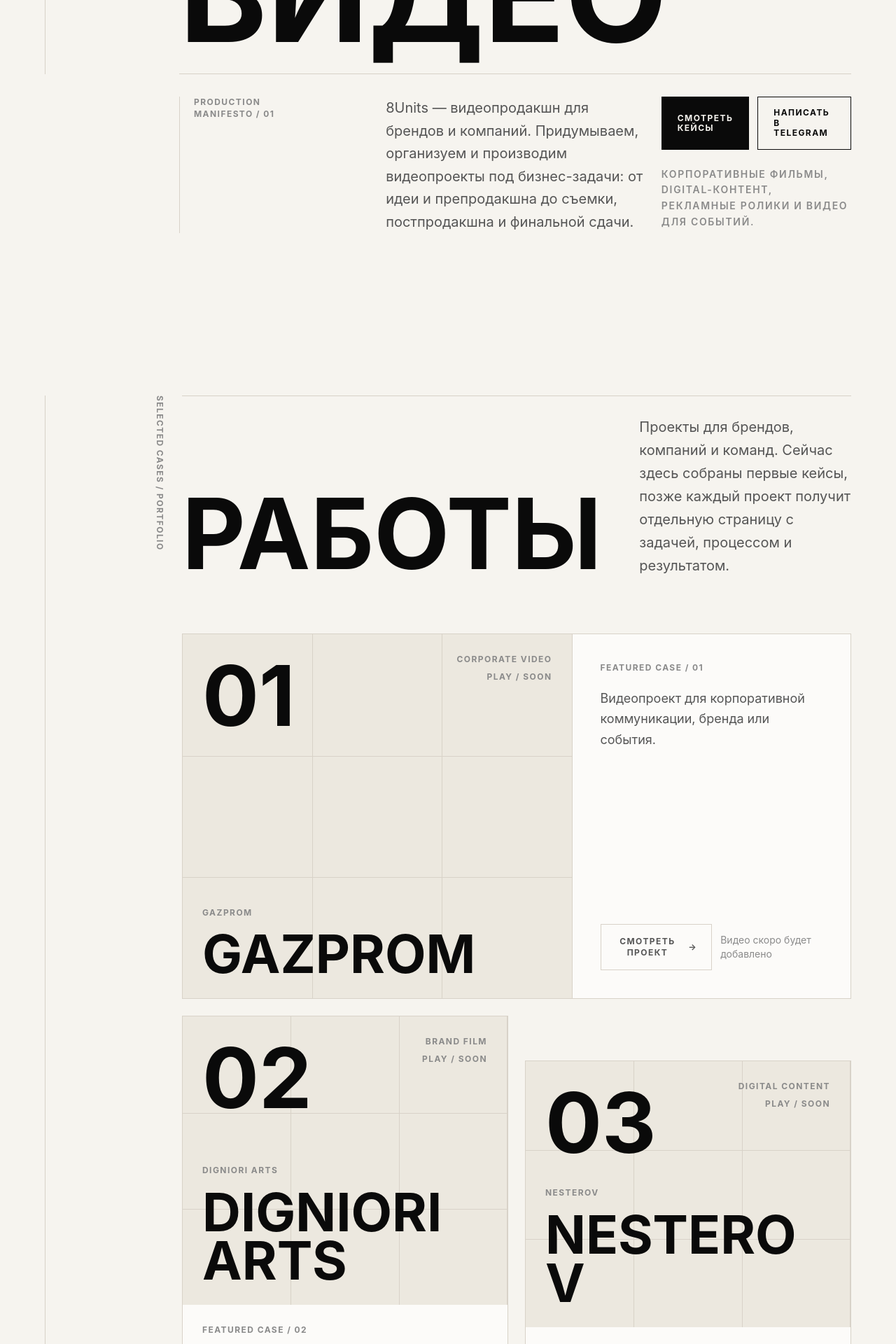
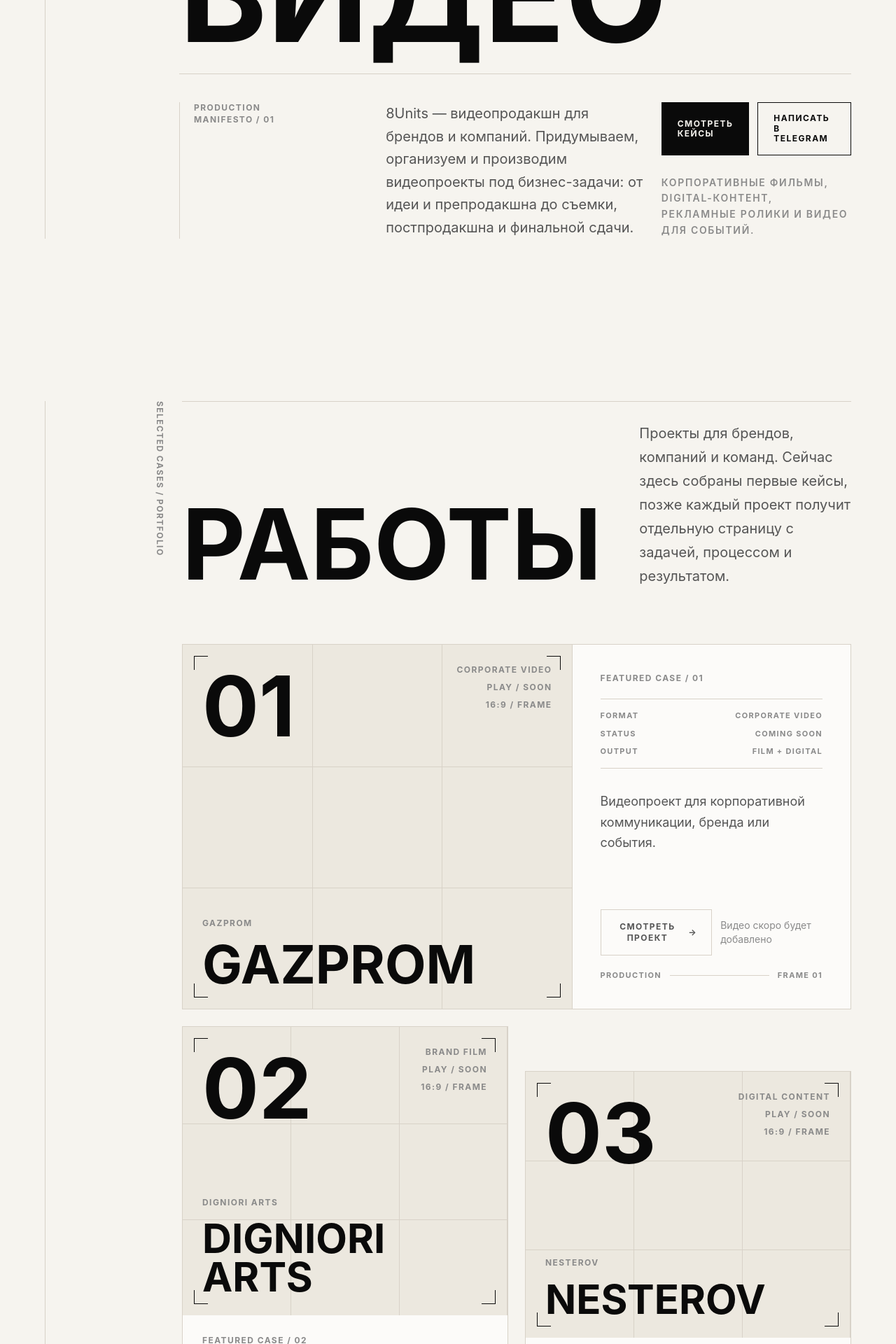
Before and after one commit to thisisryabov/8Units-site, a Next.js app: page / in a window 1280 px wide. Shown: the part 760-2680 px from the top of the page at 70% size. Built offline with nearby package versions, Linux system fonts and the light colour scheme.

Commit message:
Polish editorial website design

```diff
--- a/app/globals.css
+++ b/app/globals.css
@@ -69,7 +69,7 @@ a {
   max-width: 680px;
   color: var(--text-secondary);
   font-size: 18px;
-  line-height: 1.65;
+  line-height: 1.7;
 }
 
 .meta-label {
@@ -96,6 +96,49 @@ a {
   gap: 24px;
   border-top: 1px solid var(--border);
   padding-top: 20px;
+}
+
+.case-title {
+  overflow-wrap: normal;
+  word-break: normal;
+  hyphens: none;
+  text-wrap: balance;
+}
+
+.case-title-long {
+  font-size: clamp(32px, 8vw, 52px);
+  line-height: 0.94;
+}
+
+.case-title-solid {
+  font-size: clamp(30px, 7vw, 44px);
+  line-height: 0.94;
+}
+
+.production-meta {
+  display: grid;
+  gap: 10px;
+  border-block: 1px solid var(--border);
+  padding-block: 16px;
+}
+
+.production-meta-row {
+  display: flex;
+  justify-content: space-between;
+  gap: 18px;
+  color: var(--text-muted);
+  font-size: 11px;
+  font-weight: 700;
+  letter-spacing: 0.12em;
+  line-height: 1.4;
+  text-transform: uppercase;
+}
+
+.pipeline-step {
+  display: grid;
+  grid-template-columns: auto 1fr;
+  align-items: center;
+  gap: 14px;
 }
 
 .button-primary,
@@ -235,6 +278,14 @@ a {
     font-size: 20px;
   }
 
+  .case-title-long {
+    font-size: clamp(34px, 4.6vw, 58px);
+  }
+
+  .case-title-solid {
+    font-size: clamp(32px, 3.8vw, 48px);
+  }
+
   .section-rail {
     writing-mode: vertical-rl;
     min-height: 420px;
@@ -257,7 +308,8 @@ a {
   }
 
   .section-copy {
-    font-size: 16px;
+    font-size: 17px;
+    line-height: 1.72;
   }
 
   .button-primary,
--- a/components/Approach.tsx
+++ b/components/Approach.tsx
@@ -60,8 +60,8 @@ export function Approach() {
               <p className="section-copy">
                 Мы работаем не от съемочного дня, а от задачи. Сначала понимаем,
                 зачем нужно видео, где оно будет жить, кто его увидит и какой
-                результат должен появиться. Потом подбираем формат, команду и способ
-                производства.
+                результат должен появиться. Потом подбираем формат, команду и
+                способ производства.
               </p>
             </div>
           </div>
@@ -85,7 +85,7 @@ export function Approach() {
                   <h3 className="text-3xl font-bold leading-tight tracking-[0] text-[#0A0A0A] lg:col-span-3">
                     {principle.title}
                   </h3>
-                  <p className="text-base leading-relaxed text-[#555555] lg:col-span-3">
+                  <p className="text-[17px] leading-relaxed text-[#555555] lg:col-span-3">
                     {principle.description}
                   </p>
                 </article>
@@ -94,14 +94,17 @@ export function Approach() {
           </div>
 
           <div className="mt-10 border-y border-[#D8D2C8] bg-[#ECE8DF] py-6">
-            <div className="flex flex-col gap-4 px-5 sm:px-6 md:flex-row md:flex-wrap md:items-center md:px-8">
+            <div className="grid gap-4 px-5 sm:px-6 md:flex md:flex-wrap md:items-center md:px-8">
               {process.map((step, index) => (
-                <div key={step} className="flex flex-col gap-4 md:flex-row md:items-center">
+                <div key={step} className="pipeline-step md:flex md:gap-4">
+                  <span className="inline-flex h-7 w-7 items-center justify-center border border-[#D8D2C8] text-[11px] font-bold text-[#8A8A8A] md:hidden">
+                    {String(index + 1).padStart(2, "0")}
+                  </span>
                   <span className="text-sm font-bold uppercase tracking-[0.12em] text-[#0A0A0A]">
                     {step}
                   </span>
                   {index < process.length - 1 ? (
-                    <span className="h-8 w-px bg-[#D8D2C8] md:h-px md:w-10" />
+                    <span className="col-start-1 row-start-2 h-8 w-px justify-self-center bg-[#D8D2C8] md:h-px md:w-10" />
                   ) : null}
                 </div>
               ))}
--- a/components/CaseCard.tsx
+++ b/components/CaseCard.tsx
@@ -9,14 +9,9 @@ export function CaseCard({ item, index }: CaseCardProps) {
   const number = String(index + 1).padStart(2, "0");
   const hasVideo = Boolean(item.videoEmbedUrl || item.externalVideoUrl);
   const isLead = index === 0;
-  const spanClass =
-    index === 0
-      ? "lg:col-span-6"
-      : index === 3
-        ? "lg:col-span-2"
-        : index === 4
-          ? "lg:col-span-4"
-          : "lg:col-span-3";
+  const isLongTitle = item.title.replace(/\s/g, "").length > 7;
+  const isSolidLongTitle = !item.title.includes(" ") && item.title.length > 9;
+  const spanClass = index === 0 ? "lg:col-span-6" : "lg:col-span-3";
   const offsetClass = index === 2 || index === 5 ? "lg:mt-16" : "";
   const articleClass = [
     "case-card group grid overflow-hidden border border-[#D8D2C8] bg-[#FFFFFF]/64 transition duration-300 hover:-translate-y-1 hover:border-[#0A0A0A] hover:bg-[#FFFFFF]",
@@ -40,6 +35,14 @@ export function CaseCard({ item, index }: CaseCardProps) {
           <span className="absolute inset-y-0 left-2/3 w-px bg-[#D8D2C8]" />
           <span className="absolute inset-x-0 top-1/3 h-px bg-[#D8D2C8]" />
           <span className="absolute inset-x-0 top-2/3 h-px bg-[#D8D2C8]" />
+          <span className="absolute left-4 top-4 h-5 w-px bg-[#0A0A0A]" />
+          <span className="absolute left-4 top-4 h-px w-5 bg-[#0A0A0A]" />
+          <span className="absolute right-4 top-4 h-5 w-px bg-[#0A0A0A]" />
+          <span className="absolute right-4 top-4 h-px w-5 bg-[#0A0A0A]" />
+          <span className="absolute bottom-4 left-4 h-5 w-px bg-[#0A0A0A]" />
+          <span className="absolute bottom-4 left-4 h-px w-5 bg-[#0A0A0A]" />
+          <span className="absolute bottom-4 right-4 h-5 w-px bg-[#0A0A0A]" />
+          <span className="absolute bottom-4 right-4 h-px w-5 bg-[#0A0A0A]" />
         </div>
 
         <div className="relative flex items-start justify-between gap-6">
@@ -49,6 +52,7 @@ export function CaseCard({ item, index }: CaseCardProps) {
           <div className="text-right">
             <span className="meta-label block text-[#555555]">{item.category}</span>
             <span className="meta-label mt-2 block">PLAY / SOON</span>
+            <span className="meta-label mt-2 block">16:9 / FRAME</span>
           </div>
         </div>
 
@@ -56,7 +60,16 @@ export function CaseCard({ item, index }: CaseCardProps) {
           <p className="meta-label mb-4">
             {item.client}
           </p>
-          <h3 className="break-words text-[42px] font-bold uppercase leading-[0.92] tracking-[0] text-[#0A0A0A] sm:text-[64px] lg:text-[68px] xl:text-[76px]">
+          <h3
+            className={[
+              "case-title font-bold uppercase tracking-[0] text-[#0A0A0A]",
+              isSolidLongTitle
+                ? "case-title-solid"
+                : isLongTitle
+                ? "case-title-long"
+                : "text-[42px] leading-[0.92] sm:text-[64px] lg:text-[68px] xl:text-[76px]",
+            ].join(" ")}
+          >
             {item.title}
           </h3>
         </div>
@@ -73,6 +86,22 @@ export function CaseCard({ item, index }: CaseCardProps) {
             <p className="meta-label mb-5 text-[#0A0A0A]">
               Featured case / {number}
             </p>
+          ) : null}
+          {isLead ? (
+            <div className="production-meta mb-8">
+              <div className="production-meta-row">
+                <span>FORMAT</span>
+                <span>Corporate video</span>
+              </div>
+              <div className="production-meta-row">
+                <span>STATUS</span>
+                <span>Coming soon</span>
+              </div>
+              <div className="production-meta-row">
+                <span>OUTPUT</span>
+                <span>Film + digital</span>
+              </div>
+            </div>
           ) : null}
           <p className="max-w-xl text-lg leading-relaxed text-[#555555]">
             {item.description}
@@ -102,6 +131,11 @@ export function CaseCard({ item, index }: CaseCardProps) {
               <p className="text-sm text-[#8A8A8A]">Видео скоро будет добавлено</p>
             </div>
           )}
+          <div className="flex items-center gap-3 text-[11px] font-bold uppercase tracking-[0.12em] text-[#8A8A8A]">
+            <span>PRODUCTION</span>
+            <span className="h-px flex-1 bg-[#D8D2C8]" />
+            <span>FRAME {number}</span>
+          </div>
         </div>
       </div>
     </article>
--- a/components/Header.tsx
+++ b/components/Header.tsx
@@ -1,13 +1,13 @@
 const navItems = [
-  { label: "Cases", href: "#cases" },
-  { label: "Approach", href: "#approach" },
-  { label: "Contact", href: "#contact" },
+  { label: "Работы", href: "#cases" },
+  { label: "Подход", href: "#approach" },
+  { label: "Контакт", href: "#contact" },
 ];
 
 export function Header() {
   return (
-    <header className="sticky inset-x-0 top-0 z-50 border-b border-[#D8D2C8] bg-[#F6F4EF]/92 backdrop-blur-xl">
-      <div className="mx-auto grid h-16 max-w-[1440px] grid-cols-[1fr_auto] items-center gap-6 px-5 sm:px-10 lg:h-[72px] lg:grid-cols-12 lg:px-16">
+    <header className="sticky inset-x-0 top-0 z-50 border-b border-[#D8D2C8] bg-[#F6F4EF]/94 backdrop-blur-xl">
+      <div className="mx-auto grid h-[68px] max-w-[1440px] grid-cols-[1fr_auto] items-center gap-4 px-5 sm:px-10 lg:h-[72px] lg:grid-cols-12 lg:gap-6 lg:px-16">
         <a
           href="#top"
           className="text-sm font-bold uppercase tracking-[0.14em] text-[#0A0A0A] lg:col-span-3"
--- a/components/Hero.tsx
+++ b/components/Hero.tsx
@@ -14,9 +14,11 @@ export function Hero() {
         </p>
       </div>
 
-      <aside className="mt-10 hidden border-l border-[#D8D2C8] pl-5 lg:col-span-2 lg:row-span-3 lg:row-start-1 lg:block">
+      <aside className="mt-10 hidden border-l border-[#D8D2C8] pl-5 lg:col-span-2 lg:row-span-4 lg:row-start-1 lg:block">
         <p className="meta-label animate-enter-delayed">COVER / 8UNITS</p>
-        <p className="editorial-number mt-12 text-[#0A0A0A]">01</p>
+        <p className="editorial-number mt-16 text-[#0A0A0A] opacity-[0.92]">01</p>
+        <div className="mt-12 h-px w-16 bg-[#D8D2C8]" />
+        <p className="meta-label mt-6 max-w-[140px]">FRAME / OPENING PAGE</p>
       </aside>
 
       <div className="animate-enter lg:col-span-10 lg:col-start-3 lg:row-start-2 lg:self-end">
@@ -31,7 +33,7 @@ export function Hero() {
 
       <div className="line-reveal mt-8 h-px bg-[#D8D2C8] lg:col-span-10 lg:col-start-3 lg:row-start-3" />
 
-      <div className="mt-8 grid gap-8 lg:col-span-10 lg:col-start-3 lg:row-start-4 lg:grid-cols-10 lg:gap-6">
+      <div className="mt-10 grid gap-8 lg:col-span-10 lg:col-start-3 lg:row-start-4 lg:grid-cols-10 lg:gap-6">
         <div className="hidden border-l border-[#D8D2C8] pl-5 lg:col-span-2 lg:block">
           <p className="meta-label">PRODUCTION MANIFESTO / 01</p>
         </div>
@@ -42,7 +44,7 @@ export function Hero() {
           препродакшна до съемки, постпродакшна и финальной сдачи.
         </p>
 
-        <div className="flex flex-col gap-6 lg:col-span-3 lg:col-start-8">
+        <div className="flex flex-col gap-7 lg:col-span-3 lg:col-start-8">
           <div className="flex flex-col gap-3 sm:flex-row">
             <a className="button-primary" href="#cases">
               Смотреть кейсы
```
